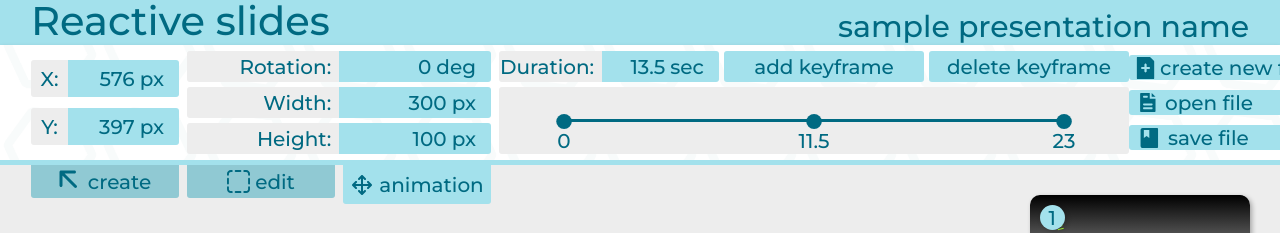
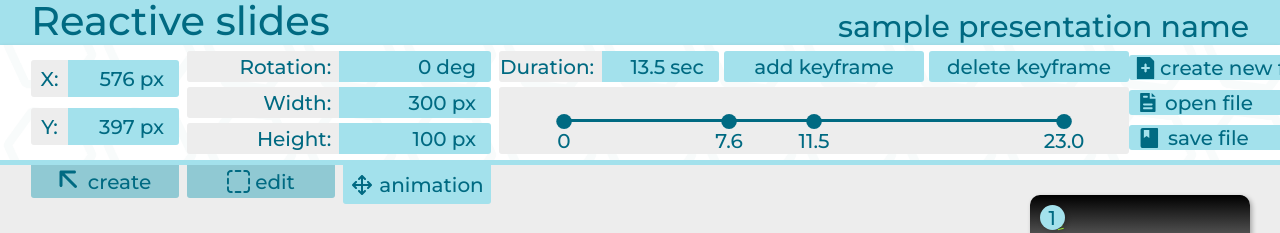
Before and after one commit to dan3rty/Reactive-slides, a React (Create React App) app: page / in a window 1280 px wide. Shown: the top 233 px of the page. Built offline with nearby package versions, Linux system fonts and the light colour scheme; grey boxes are pictures that could not be loaded.

Commit message:
Пофиксил таймлайн

```diff
--- a/src/common/components/timeline/Timeline.tsx
+++ b/src/common/components/timeline/Timeline.tsx
@@ -26,7 +26,9 @@ function Timeline() {
 						style={{ left: lineWidth * percent - offset + 'px' }}
 					>
 						{dotIcon}
-						<span className={'timeline-line-dot-text'}>{duration * percent}</span>
+						<span className={'timeline-line-dot-text'}>
+							{(duration * percent).toFixed(1)}
+						</span>
 					</div>
 				)
 			})
--- a/src/editor/WorkSpace/slideList/SlideList.module.css
+++ b/src/editor/WorkSpace/slideList/SlideList.module.css
@@ -5,8 +5,8 @@
 	height: calc(100vh - 205px);
 	padding-right: 20px;
 	margin-top: 20px;
+	margin-right: 10px;
 	margin-bottom: 20px;
-	margin-right: 10px;
 	border-radius: 10px;
 	flex-direction: column;
 	overflow-y: scroll;
@@ -24,13 +24,15 @@
 	height: 12px;
 	width: 12px;
 }
+
 *::-webkit-scrollbar-track {
-	background: RGBA(0, 0, 0, 0);
+	background: rgb(0 0 0 / 0%);
 }
+
 *::-webkit-scrollbar-thumb {
-	background-color: RGBA(0, 0, 0, 0);
+	background-color: rgb(0 0 0 / 0%);
+	border: 3px solid rgb(121 121 121 / 80%);
 	border-radius: 5px;
-	border: 3px solid rgba(121, 121, 121, 0.8);
 }
 
 .smallSlide {
--- a/src/mockObjects.ts
+++ b/src/mockObjects.ts
@@ -112,6 +112,16 @@ const text2: Type.TextBlock = {
 	id: 'D5DAS67F5A',
 	animation: {
 		stateList: [
+			{
+				keyPercent: 33,
+				state: {
+					width: 10,
+					height: 150,
+					x: 200,
+					y: 200,
+					rotation: 0,
+				},
+			},
 			{
 				keyPercent: 50,
 				state: {
```
